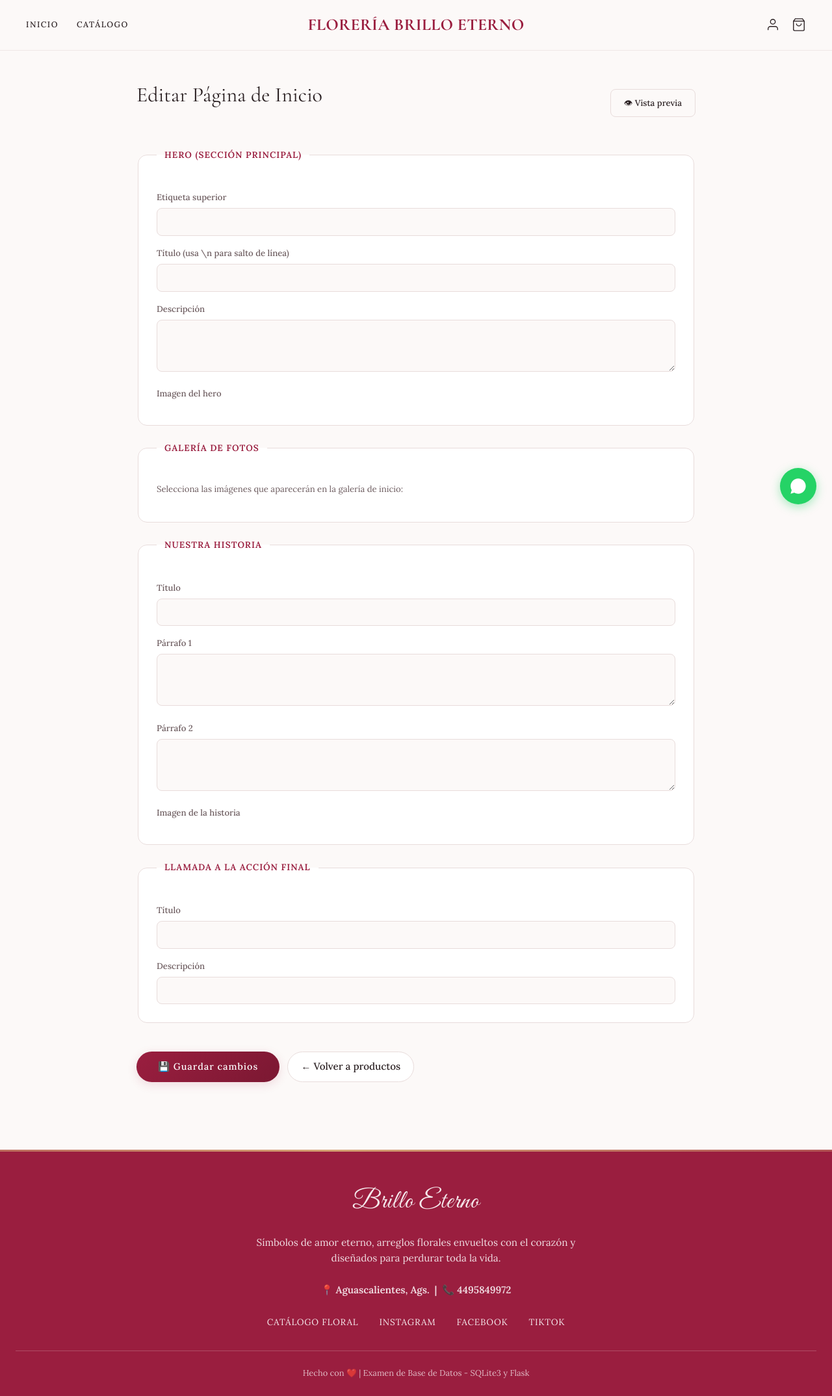
After one commit to al280268-cell/Brillo-Eterno, a Flask app: template mi_tienda/templates/admin_inicio.html in a window 1280 px wide. The commit adds this page. Shown: the whole page at 65% size. Run offline with Flask 3, Linux system fonts and the light colour scheme; the template is opened without the code that fills it, so the values that code supplies are empty.

Commit message:
Panel de Administracion para Editar Inicio (textos e imagenes dinamicos por JSON)

```diff
--- a/mi_tienda/app.py
+++ b/mi_tienda/app.py
@@ -115,6 +115,44 @@ def inject_carrito_count():
     return dict(carrito_count=total_items)
 
 
+# ─── Sistema de configuración de la landing (JSON, sin tocar la BD del profe) ──
+CONFIG_FILE = os.path.join(app.root_path, 'config_inicio.json')
+
+CONFIG_DEFAULT = {
+    "hero_tag": "Florería Artesanal · Aguascalientes",
+    "hero_titulo": "Flores que\nduran para siempre",
+    "hero_desc": "Creamos arreglos florales eternos hechos a mano con amor. Cada pieza es un símbolo de cariño diseñado para perdurar toda la vida.",
+    "hero_imagen": "Ramorosasrojas.jpg",
+    "historia_titulo": "Más que flores,\nson recuerdos eternos",
+    "historia_p1": "Brillo Eterno nació en Aguascalientes con una misión simple: crear arreglos florales que no se marchiten jamás. Cada pieza es elaborada a mano con materiales de primera calidad, combinando técnicas artesanales con diseño contemporáneo.",
+    "historia_p2": "Nuestros arreglos no necesitan agua, no necesitan sol, y nunca pierden su color. Son el regalo perfecto para quienes quieres de verdad.",
+    "historia_imagen": "Ramorosas.jpeg",
+    "galeria": ["cajacorazon.png", "Girasol.jpeg", "Amarillas.jpeg", "flordeloto.jpeg",
+                "Cajafloral_peluche.jpeg", "Dalia.jpeg", "rosa_individual.jpeg",
+                "ramo_clasico.jpeg", "Dalias_rosas.jpeg", "Ramitos.jpeg"],
+    "cta_titulo": "¿Lista para regalar algo eterno?",
+    "cta_desc": "Explora nuestra colección y encuentra el arreglo perfecto."
+}
+
+def cargar_config():
+    """Carga la configuración de la landing desde el archivo JSON"""
+    try:
+        with open(CONFIG_FILE, 'r', encoding='utf-8') as f:
+            config = json.load(f)
+            # Merge con defaults para campos nuevos
+            for k, v in CONFIG_DEFAULT.items():
+                if k not in config:
+                    config[k] = v
+            return config
+    except (FileNotFoundError, json.JSONDecodeError):
+        guardar_config(CONFIG_DEFAULT)
+        return CONFIG_DEFAULT.copy()
+
+def guardar_config(config):
+    """Guarda la configuración en el archivo JSON"""
+    with open(CONFIG_FILE, 'w', encoding='utf-8') as f:
+        json.dump(config, f, ensure_ascii=False, indent=2)
+
 
 # ─── Página de Inicio (landing page) ──────────────────────────────────────────
 @app.route("/")
@@ -122,7 +160,8 @@ def inicio():
     avisos = db.listar_avisos(solo_activos=True)
     productos = db.listar_productos()
     destacados = productos[:4] if productos else []
-    return render_template("inicio.html", avisos=avisos, destacados=destacados)
+    config = cargar_config()
+    return render_template("inicio.html", avisos=avisos, destacados=destacados, cfg=config)
 
 # ─── Catálogo (público) ───────────────────────────────────────────────────────
 @app.route("/catalogo")
@@ -370,6 +409,43 @@ def admin_logout():
     flash("Panel de administrador cerrado.")
     return redirect(url_for("index"))
 
+
+# ─── Admin: Editar Inicio (landing page) ──────────────────────────────────────
+@app.route("/admin/inicio", methods=["GET", "POST"])
+@requires_admin
+def admin_inicio():
+    """Panel para editar textos e imágenes de la landing page"""
+    # Listar todas las imágenes disponibles en static/imagenes/
+    img_dir = os.path.join(app.root_path, 'static', 'imagenes')
+    todas_imgs = sorted([f for f in os.listdir(img_dir)
+                         if f.lower().endswith(('.jpg', '.jpeg', '.png', '.gif', '.webp'))])
+
+    if request.method == "POST":
+        config = cargar_config()
+        # Hero
+        config["hero_tag"] = request.form.get("hero_tag", config["hero_tag"]).strip()
+        config["hero_titulo"] = request.form.get("hero_titulo", config["hero_titulo"]).strip()
+        config["hero_desc"] = request.form.get("hero_desc", config["hero_desc"]).strip()
+        config["hero_imagen"] = request.form.get("hero_imagen", config["hero_imagen"])
+        # Historia
+        config["historia_titulo"] = request.form.get("historia_titulo", config["historia_titulo"]).strip()
+        config["historia_p1"] = request.form.get("historia_p1", config["historia_p1"]).strip()
+        config["historia_p2"] = request.form.get("historia_p2", config["historia_p2"]).strip()
+        config["historia_imagen"] = request.form.get("historia_imagen", config["historia_imagen"])
+        # Galería (checkboxes)
+        galeria_sel = request.form.getlist("galeria")
+        if galeria_sel:
+            config["galeria"] = galeria_sel
+        # CTA
+        config["cta_titulo"] = request.form.get("cta_titulo", config["cta_titulo"]).strip()
+        config["cta_desc"] = request.form.get("cta_desc", config["cta_desc"]).strip()
+
+        guardar_config(config)
+        flash("✅ Página de inicio actualizada correctamente")
+        return redirect(url_for("admin_inicio"))
+
+    config = cargar_config()
+    return render_template("admin_inicio.html", cfg=config, imagenes=todas_imgs)
 
 # ─── Admin: productos ─────────────────────────────────────────────────────────
 @app.route("/admin/productos")
--- a/mi_tienda/static/css/styles.css
+++ b/mi_tienda/static/css/styles.css
@@ -2917,6 +2917,187 @@ html {
 }
 
 /* ─── Selección con estilo ────────────────────────────────────────── */
+/* ═══ ADMIN EDITOR LANDING PAGE ═══════════════════════════════════════ */
+.admin-editor {
+  max-width: 900px;
+  margin: 0 auto;
+  padding: 20px;
+}
+
+.admin-editor-header {
+  display: flex;
+  align-items: center;
+  justify-content: space-between;
+  margin-bottom: 30px;
+}
+
+.admin-editor-title {
+  font-family: 'Cormorant Garamond', serif;
+  font-size: 2rem;
+  font-weight: 400;
+  color: var(--color-texto-oscuro);
+}
+
+.admin-preview-btn {
+  padding: 10px 20px;
+  background: var(--color-fondo-warm);
+  color: var(--color-texto-oscuro);
+  text-decoration: none;
+  font-family: var(--font-primary);
+  font-size: 0.82rem;
+  font-weight: 500;
+  border: 1px solid var(--color-borde);
+  border-radius: 8px;
+  transition: all 0.3s ease;
+}
+
+.admin-preview-btn:hover {
+  border-color: var(--color-rojo);
+  color: var(--color-rojo);
+}
+
+.admin-editor-form {
+  display: flex;
+  flex-direction: column;
+  gap: 24px;
+}
+
+.admin-fieldset {
+  border: 1px solid var(--color-borde);
+  border-radius: 14px;
+  padding: 28px;
+  background: white;
+}
+
+.admin-fieldset legend {
+  font-family: var(--font-primary);
+  font-size: 0.85rem;
+  font-weight: 600;
+  color: var(--color-rojo);
+  letter-spacing: 1px;
+  text-transform: uppercase;
+  padding: 0 12px;
+}
+
+.admin-fieldset label {
+  display: block;
+  font-family: var(--font-primary);
+  font-size: 0.82rem;
+  font-weight: 500;
+  color: var(--color-texto-suave);
+  margin: 16px 0 6px;
+}
+
+.admin-input {
+  width: 100%;
+  padding: 12px 16px;
+  border: 1px solid var(--color-borde);
+  border-radius: 8px;
+  font-family: var(--font-primary);
+  font-size: 0.9rem;
+  color: var(--color-texto-oscuro);
+  background: var(--color-fondo-warm);
+  transition: border-color 0.3s ease;
+  box-sizing: border-box;
+}
+
+.admin-input:focus {
+  outline: none;
+  border-color: var(--color-rojo);
+}
+
+textarea.admin-input {
+  resize: vertical;
+  min-height: 80px;
+}
+
+.admin-hint {
+  font-family: var(--font-primary);
+  font-size: 0.82rem;
+  color: var(--color-texto-suave);
+  margin-bottom: 12px;
+}
+
+/* Image selector grid */
+.admin-img-selector {
+  display: grid;
+  grid-template-columns: repeat(auto-fill, minmax(110px, 1fr));
+  gap: 10px;
+  margin-top: 10px;
+}
+
+.admin-img-option {
+  position: relative;
+  cursor: pointer;
+  border-radius: 10px;
+  overflow: hidden;
+  border: 2px solid transparent;
+  transition: all 0.3s ease;
+  background: var(--color-fondo-warm);
+}
+
+.admin-img-option:hover {
+  border-color: var(--color-rojo);
+  transform: translateY(-2px);
+}
+
+.admin-img-option input[type="radio"],
+.admin-img-option input[type="checkbox"] {
+  position: absolute;
+  opacity: 0;
+}
+
+.admin-img-option input:checked + img {
+  outline: none;
+}
+
+.admin-img-option:has(input:checked) {
+  border-color: var(--color-rojo);
+  box-shadow: 0 0 0 2px rgba(154, 30, 63, 0.2);
+}
+
+.admin-img-option img {
+  width: 100%;
+  height: 90px;
+  object-fit: cover;
+  display: block;
+}
+
+.admin-img-option span {
+  display: block;
+  text-align: center;
+  font-family: var(--font-primary);
+  font-size: 0.65rem;
+  color: var(--color-texto-suave);
+  padding: 4px;
+  white-space: nowrap;
+  overflow: hidden;
+  text-overflow: ellipsis;
+}
+
+.admin-editor-actions {
+  display: flex;
+  gap: 12px;
+  align-items: center;
+  padding: 20px 0;
+}
+
+.admin-save-btn {
+  padding: 14px 32px;
+  font-size: 0.9rem;
+  letter-spacing: 1px;
+}
+
+@media (max-width: 600px) {
+  .admin-img-selector {
+    grid-template-columns: repeat(3, 1fr);
+  }
+  .admin-editor-header {
+    flex-direction: column;
+    gap: 10px;
+  }
+}
+
 ::selection {
   background: rgba(154, 30, 63, 0.15);
   color: var(--color-rojo-dark);
--- /dev/null
+++ b/mi_tienda/templates/admin_inicio.html
@@ -0,0 +1,99 @@
+{% extends "base.html" %}
+{% block content %}
+
+<div class="admin-editor">
+  <div class="admin-editor-header">
+    <h2 class="admin-editor-title">Editar Página de Inicio</h2>
+    <a href="{{ url_for('inicio') }}" target="_blank" class="admin-preview-btn">👁 Vista previa</a>
+  </div>
+
+  <form method="post" class="admin-editor-form">
+
+    <!-- ── HERO ──────────────────────────────────────── -->
+    <fieldset class="admin-fieldset">
+      <legend>Hero (Sección principal)</legend>
+
+      <label>Etiqueta superior</label>
+      <input type="text" name="hero_tag" value="{{ cfg.hero_tag }}" class="admin-input">
+
+      <label>Título (usa \n para salto de línea)</label>
+      <input type="text" name="hero_titulo" value="{{ cfg.hero_titulo }}" class="admin-input">
+
+      <label>Descripción</label>
+      <textarea name="hero_desc" rows="3" class="admin-input">{{ cfg.hero_desc }}</textarea>
+
+      <label>Imagen del hero</label>
+      <div class="admin-img-selector">
+        {% for img in imagenes %}
+        <label class="admin-img-option">
+          <input type="radio" name="hero_imagen" value="{{ img }}"
+                 {% if cfg.hero_imagen == img %}checked{% endif %}>
+          <img src="{{ url_for('static', filename='imagenes/' + img) }}" alt="{{ img }}">
+          <span>{{ img }}</span>
+        </label>
+        {% endfor %}
+      </div>
+    </fieldset>
+
+    <!-- ── GALERÍA ───────────────────────────────────── -->
+    <fieldset class="admin-fieldset">
+      <legend>Galería de fotos</legend>
+      <p class="admin-hint">Selecciona las imágenes que aparecerán en la galería de inicio:</p>
+
+      <div class="admin-img-selector">
+        {% for img in imagenes %}
+        <label class="admin-img-option">
+          <input type="checkbox" name="galeria" value="{{ img }}"
+                 {% if img in cfg.galeria %}checked{% endif %}>
+          <img src="{{ url_for('static', filename='imagenes/' + img) }}" alt="{{ img }}">
+          <span>{{ img }}</span>
+        </label>
+        {% endfor %}
+      </div>
+    </fieldset>
+
+    <!-- ── HISTORIA ──────────────────────────────────── -->
+    <fieldset class="admin-fieldset">
+      <legend>Nuestra historia</legend>
+
+      <label>Título</label>
+      <input type="text" name="historia_titulo" value="{{ cfg.historia_titulo }}" class="admin-input">
+
+      <label>Párrafo 1</label>
+      <textarea name="historia_p1" rows="3" class="admin-input">{{ cfg.historia_p1 }}</textarea>
+
+      <label>Párrafo 2</label>
+      <textarea name="historia_p2" rows="3" class="admin-input">{{ cfg.historia_p2 }}</textarea>
+
+      <label>Imagen de la historia</label>
+      <div class="admin-img-selector">
+        {% for img in imagenes %}
+        <label class="admin-img-option">
+          <input type="radio" name="historia_imagen" value="{{ img }}"
+                 {% if cfg.historia_imagen == img %}checked{% endif %}>
+          <img src="{{ url_for('static', filename='imagenes/' + img) }}" alt="{{ img }}">
+          <span>{{ img }}</span>
+        </label>
+        {% endfor %}
+      </div>
+    </fieldset>
+
+    <!-- ── CTA FINAL ─────────────────────────────────── -->
+    <fieldset class="admin-fieldset">
+      <legend>Llamada a la acción final</legend>
+
+      <label>Título</label>
+      <input type="text" name="cta_titulo" value="{{ cfg.cta_titulo }}" class="admin-input">
+
+      <label>Descripción</label>
+      <input type="text" name="cta_desc" value="{{ cfg.cta_desc }}" class="admin-input">
+    </fieldset>
+
+    <div class="admin-editor-actions">
+      <button type="submit" class="btn primary admin-save-btn">💾 Guardar cambios</button>
+      <a href="{{ url_for('admin_productos') }}" class="btn secondary">← Volver a productos</a>
+    </div>
+  </form>
+</div>
+
+{% endblock %}
--- a/mi_tienda/templates/base.html
+++ b/mi_tienda/templates/base.html
@@ -27,6 +27,7 @@
       <a class="nav-link {% if request.endpoint == 'index' %}active{% endif %}" href="{{ url_for('index') }}">CATÁLOGO</a>
       {% if session.get('admin') %}
       <a class="nav-link {% if request.endpoint == 'admin_productos' %}active{% endif %}" href="{{ url_for('admin_productos') }}">PANEL ADMIN</a>
+      <a class="nav-link {% if request.endpoint == 'admin_inicio' %}active{% endif %}" href="{{ url_for('admin_inicio') }}">EDITAR INICIO</a>
       {% endif %}
     </nav>
 
```
Also changed, not shown: mi_tienda/templates/inicio.html (+20 -42 lines).
